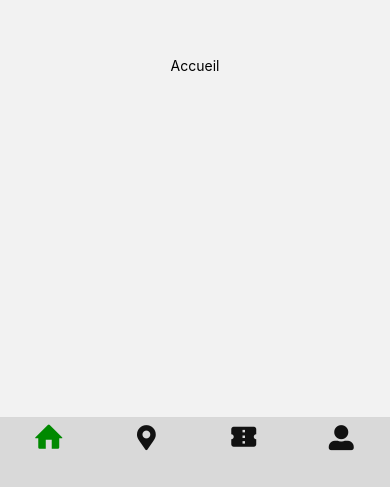
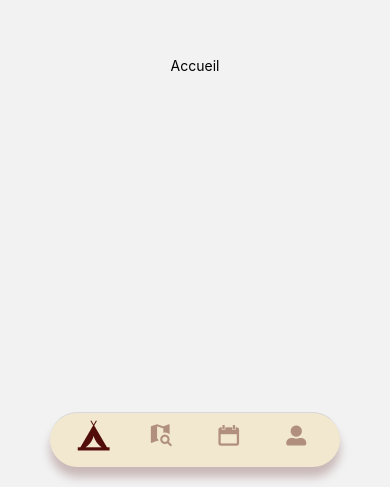
Before and after one commit to Inesamzr/Traveo-Front, a React Native app: screen /ActivitePage in a window 390 px wide. Shown: the part 357-844 px from the top of the page. Built offline with nearby package versions, Linux system fonts and the light colour scheme.

Commit message:
style sur la navbar

```diff
--- a/Navigation/Navbar.js
+++ b/Navigation/Navbar.js
@@ -2,6 +2,7 @@ import React from 'react';
 import { createBottomTabNavigator } from '@react-navigation/bottom-tabs';
 import { View } from 'react-native';
 import { Entypo, FontAwesome5, MaterialCommunityIcons } from '@expo/vector-icons';
+import Fontisto from '@expo/vector-icons/Fontisto';
 
 import ActivitePage from '../screens/ActivitePage';
 import ReservationPage from '../screens/ReservationPage';
@@ -15,14 +16,21 @@ const screenOptions = {
     headerShown: false,
     tabBarStyle: {
       position: "absolute",
-    bottom: 0,
-    right: 0,
-    left: 0,
-    elevation: 0,
-    height: 70,
-    backgroundColor: "#D9D9D9",
+      bottom: 20,
+      left: 20,
+      right: 20,
+      height: 55,
+      backgroundColor: "#F2E8CF",
+      borderRadius: 45,
+      paddingHorizontal: 10,
+      marginHorizontal:30,
+      shadowColor: '#510D0A',
+      shadowOffset: { width: 0, height: 10 },
+      shadowOpacity: 0.25,
+      shadowRadius: 10,
     },
   };
+
 
 export default function Navbar() {
   return (
@@ -32,8 +40,10 @@ export default function Navbar() {
         component={AccueilPage}
         options={{
           tabBarIcon: ({ focused }) => (
-            <View>
-              <Entypo name="home" size={30} color={focused ? "#008900" : "#111"} />
+            <View style={{ alignItems: "center", justifyContent: "center", paddingTop: 5 }}>
+              <Fontisto name="tent" size={30}
+              color="#510D0A"
+                style={{ opacity: focused ? 1 : 0.4 }} />
             </View>
           ),
         }}
@@ -43,8 +53,12 @@ export default function Navbar() {
         component={ActivitePage}
         options={{
           tabBarIcon: ({ focused }) => (
-            <View>
-              <FontAwesome5 name="map-marker-alt" size={25} color={focused ? "#008900" : "#111"} />
+            <View style={{ alignItems: "center", justifyContent: "center", paddingTop: 5 }}>
+              <MaterialCommunityIcons
+              name="map-search"
+              size={25}
+              color="#510D0A"
+                style={{ opacity: focused ? 1 : 0.4 }} />
             </View>
           ),
         }}
@@ -54,8 +68,10 @@ export default function Navbar() {
         component={ReservationPage}
         options={{
           tabBarIcon: ({ focused }) => (
-            <View>
-              <MaterialCommunityIcons name="ticket-confirmation" size={30} color={focused ? "#008900" : "#111"} />
+            <View style={{ alignItems: "center", justifyContent: "center", paddingTop: 6 }}>
+              <Entypo name="calendar" size={23}
+              color="#510D0A"
+              style={{ opacity: focused ? 1 : 0.4 }} />
             </View>
           ),
         }}
@@ -65,8 +81,13 @@ export default function Navbar() {
         component={ProfilPage}
         options={{
           tabBarIcon: ({ focused }) => (
-            <View>
-              <FontAwesome5 name="user-alt" size={25} color={focused ? "#008900" : "#111"} />
+            <View style={{ alignItems: "center", justifyContent: "center", paddingTop: 7 }}>
+                <FontAwesome5
+                name="user-alt"
+                size={20}
+                color="#510D0A"
+                style={{ opacity: focused ? 1 : 0.4 }}
+                />
             </View>
           ),
         }}
```
Lines whose indentation alone changed are shown as unchanged.
